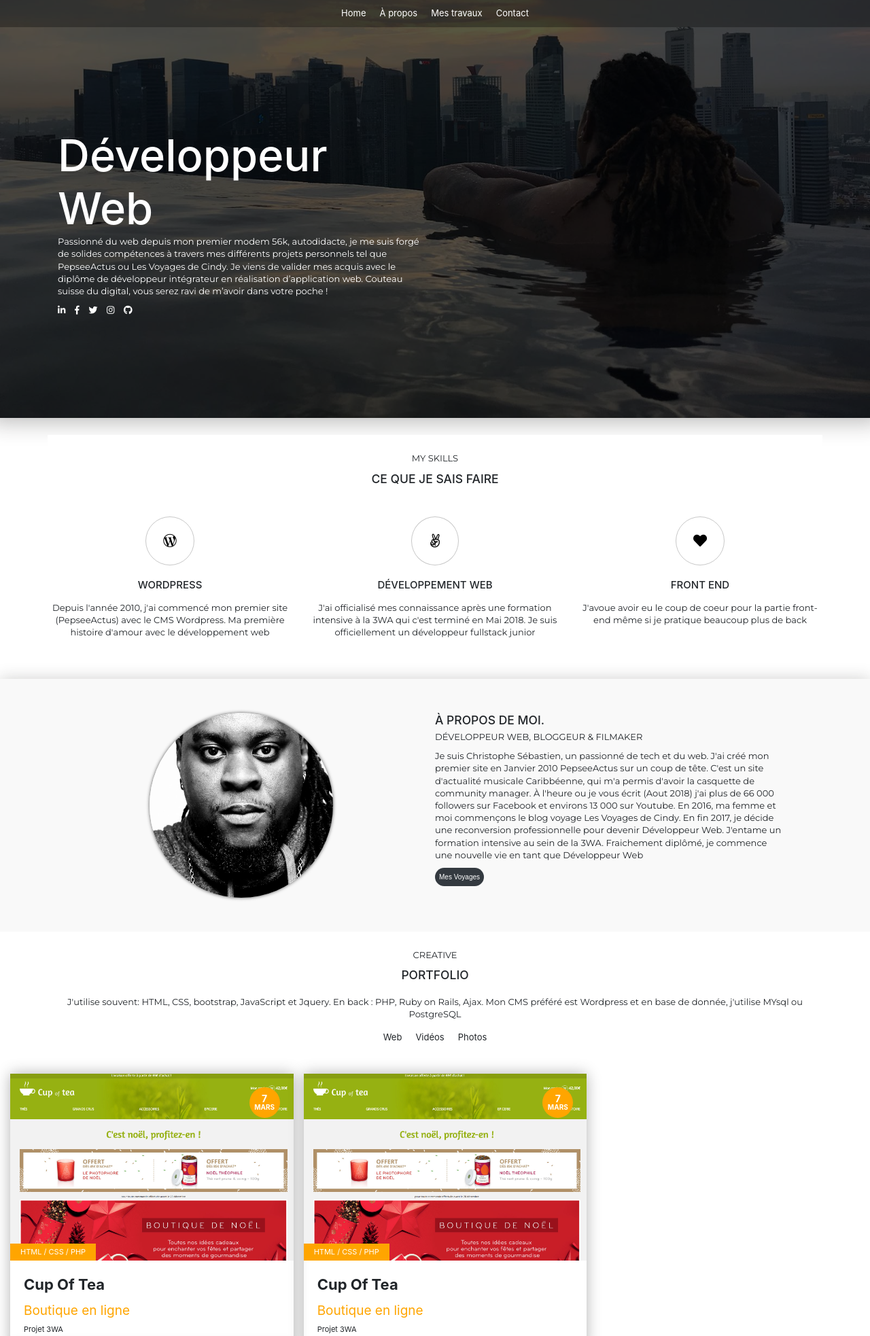
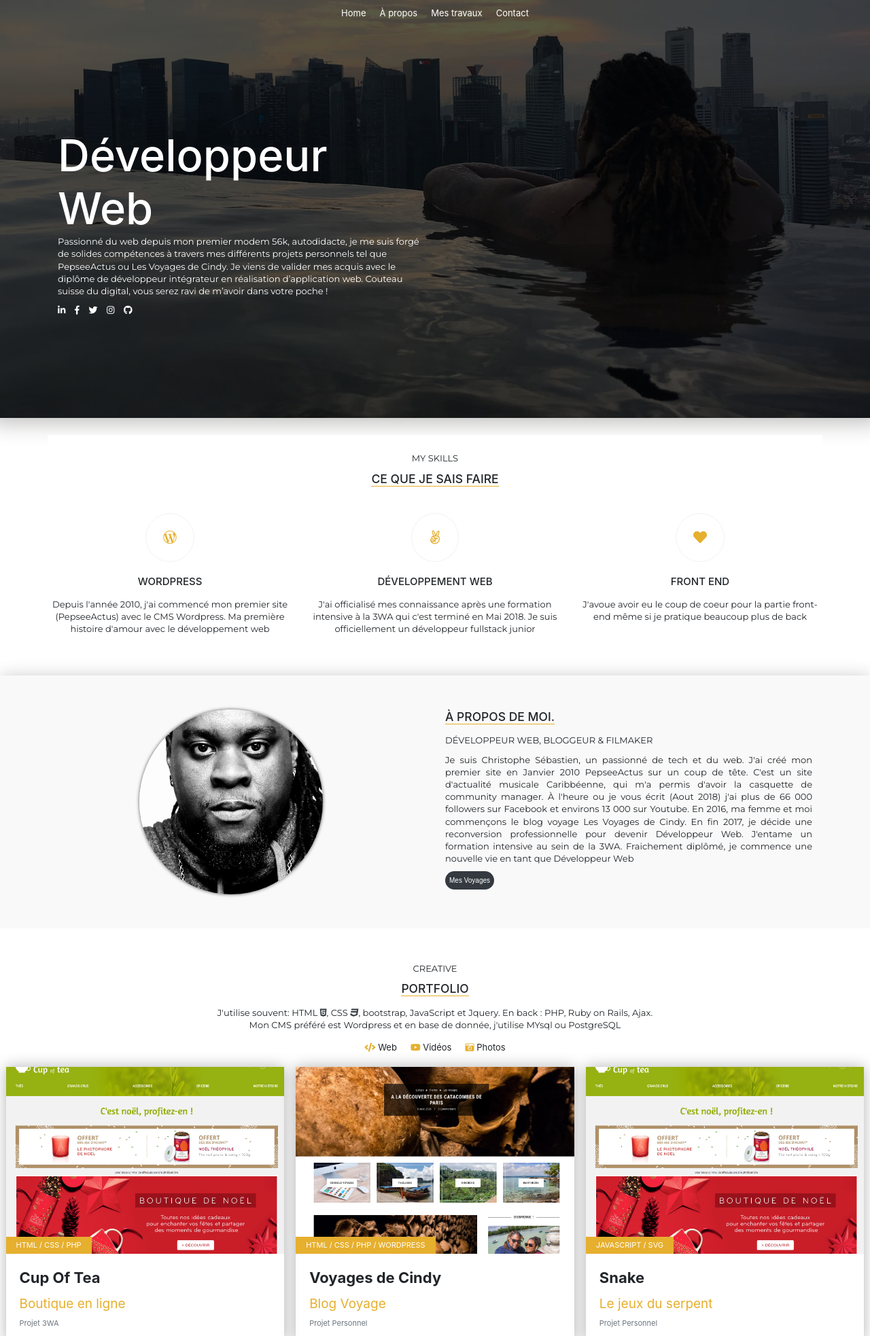
Before and after one commit to PepseeActus/Portfolio, a PHP site: page / in a window 1280 px wide. Shown: the top 1966 px of the page at 68% size. Run offline with PHP 8.4, Linux system fonts and the light colour scheme; some libraries are stand-ins or nearby versions.

Commit message:
responsive

```diff
--- a/css/portfolio.css
+++ b/css/portfolio.css
@@ -13,6 +13,10 @@ h1 {
   font-size: 5em;
   margin: 0;
 }
+h3 {
+  border-bottom: 1px solid #E6AF2E;
+  display: inline;
+}
 p {
   font-family: 'Montserrat', sans-serif;
 }
@@ -20,15 +24,21 @@ a {
   color: inherit;
   text-decoration: none;
 }
+.firstPart a:hover,
+.firstPart i:hover,
+footer .reseaux a i,
+.secondPart a:hover {
+  color: #E6AF2E;
+  text-decoration: none;
+}
 i {
-  color: black;
+  color: rgb(230,175,46);
 }
 img {
   width: 100%;
 }
 .firstPart i,
-.firstPart a,
-footer .reseaux a i {
+.firstPart a {
   color: white;
 }
 
@@ -59,9 +70,6 @@ header {
   background-size: cover;
   color: white;
   position: relative;
-}
-.firstPart nav {
-  background-color: #0000004f;
 }
 .overlay {
   background-color: rgba(0, 0, 0, 0.66);
@@ -90,23 +100,32 @@ header {
 }
 .secondPart i {
   font-size: 2rem;
-  border: 1px solid #00000038;
+  border: 1px solid #77747417;
   border-radius: 50%;
   padding: 25px;
 }
 .secondPart h4 {
   padding: 20px 0 10px 0;
 }
-.thirdPart {
+.thirdPart,
+.fifthPart {
   background-color: #F9F9F9;
   padding: 50px 0 50px 0;
   box-shadow: 0px 1px 23px #2322203b;
+}
+.thirdPart h4 {
+  padding: 20px 0 10px 0;
 }
 .thirdPart img {
   width: 270px;
   border-radius: 50%;
   box-shadow: 0px 0px 5px #555;
   margin-left: 120px;
+}
+.fourthPart {
+  background-color: white;
+  text-align: center;
+  padding: 50px 0;
 }
 .btn {
   border-radius: 8.25rem !important;
@@ -138,61 +157,43 @@ form {
 .carte {
   position: relative;
   box-shadow: 0px 0px 20px rgba(0,0,0,0.3);
-  transition: box-shadow 0.3s;
+  transition: box-shadow 0.4s;
   overflow: hidden;
+  width: 32%;
+  display: inline-block;
 }
 .carte:hover {
   box-shadow: 0px 0px 50px rgba(0,0,0,0.3);
-}
-.carte__date {
-  position: absolute;
-  top: 20px;
-  right: 20px;
-  width: 45px;
-  height: 45px;
-  padding-top: 10px;
-  color: #fff;
-  line-height: 13px;
-  font-weight: bold;
-  border-radius: 50%;
-  background-color: orange;
-}
-.carte__date__day {
-  display: block;
-  font-size: 14px;
-}
-.carte__date__month {
-  display: block;
-  font-size: 10px;
-  text-transform: uppercase;
 }
 .carte__thumb {
   height: 275px;
   background-color: #000;
   overflow: hidden;
-  transition: height 0.3s;
+  transition: height 0.4s;
+}
+.carte:hover .carte__thumb {
+  height: 180px;
 }
 .carte__thumb img {
   display: block;
   opacity: 1;
-  transition: opacity 0.3s, transform 0.3s;
+  object-fit: cover;
+  height: 100%;
+  transition: opacity 0.4s, transform 0.4s;
   transform: scale(1);
 }
 .carte:hover .carte__thumb img {
   opacity: 0.6;
   transform: scale(1.2);
 }
-.carte:hover .carte__thumb {
-  height: 190px;
-}
 .carte__body {
   position: relative;
   padding: 20px;
   height: 130px;
-  transition: height 0.3s;
+  transition: height 0.4s;
 }
 .carte:hover .carte__body {
-  height: 230px;
+  height: 225px;
 }
 .carte__category {
   position: absolute;
@@ -200,7 +201,7 @@ form {
   top: -25px;
   height: 25px;
   padding: 0 15px;
-  background-color: orange;
+  background-color: #E6AF2E;
   color: #fff;
   font-size: 11px;
   line-height: 25px;
@@ -212,11 +213,17 @@ form {
   padding-bottom: 10px;
   text-align: left;
 }
+.carte:hover .carte__title {
+  animation: titleBlur 0.4s;
+}
 .carte__subtitle {
-  color: orange;
+  color: #E6AF2E;
   font-size: 19px;
   padding-bottom: 10px;
   text-align: left;
+}
+.carte:hover .carte__subtitle {
+  animation: subtitleBlur 0.4s;
 }
 .carte__description {
   position: absolute;
--- a/footer.php
+++ b/footer.php
@@ -1,32 +1,33 @@
 <footer>
-  <div class="container">
-    <div class="text-white d-flex justify-content-center">
+  <div class="container-footer">
+    <div class="text-white d-flex justify-content-between">
       <nav class="nav flex-column">
-        <span>Menu</span>
+        <span class="pb-3">Menu</span>
         <a class="nav-link text-muted p-0" href="#propos">À propos</a>
         <a class="nav-link text-muted p-0" href="#travaux">Mes travaux</a>
         <a class="nav-link text-muted p-0" href="#contact">Contact</a>
       </nav>
       <nav class="nav flex-column">
-        <span>Téléphone</span>
-        <span class="text-muted">+33 7 60 62 54 73</span>
+        <span class="pb-3">Téléphone</span>
+        <span class="text-muted"><i class="fas fa-phone"></i> +33 7 60 62 54 73</span>
+      </nav>
+      <nav class="nav flex-column d-none d-md-flex">
+        <span class="pb-3">Email</span>
+        <span class="text-muted"><i class="far fa-envelope"></i> christophe.sbastien@gmail.com</span>
       </nav>
       <nav class="nav flex-column">
-        <span>Email</span>
-        <span class="text-muted">christophe.sbastien@gmail.com</span>
-      </nav>
-      <nav class="nav flex-column">
-        <span>Mes projets personnel</span>
+        <span class="pb-3">Mes projets personnel</span>
         <a class="nav-link text-muted p-0" href="http://lesvoyagesdecindy.com/" target="_blank">Les Voyages de Cindy</a>
         <a class="nav-link text-muted p-0" href="https://www.facebook.com/PepseeActus/?ref=bookmarks" target="_blank">PepseeActus</a>
       </nav>
     </div>
     <hr>
     <div>
-      <div class="float-left text-muted p-4">
+      <div class="d-flex justify-content-between">
+        <div class="float-left text-muted pt-4">
           <p>design by Christophe Sébastien aka @PepseeActus</p>
         </div>
-      <div class="reseaux float-right p-4">
+        <div class="reseaux float-right pt-4">
           <a href="https://www.linkedin.com/in/christophe-s%C3%A9bastien-372a45139/"><i class="fab fa-linkedin-in"></i></a>
           <a href="https://www.facebook.com/SelectaPepsee"><i class="fab fa-facebook-f"></i></a>
           <a href="https://twitter.com/PepseeActus"><i class="fab fa-twitter"></i></a>
@@ -35,6 +36,7 @@
         </div>
       </div>
       <div class="clearfix"></div>
+    </div>
   </div>
 </footer>
 <script src="https://code.jquery.com/jquery-3.2.1.slim.min.js" integrity="sha384-KJ3o2DKtIkvYIK3UENzmM7KCkRr/rE9/Qpg6aAZGJwFDMVNA/GpGFF93hXpG5KkN" crossorigin="anonymous"></script>
--- a/index.php
+++ b/index.php
@@ -4,17 +4,17 @@
     <p class="text-uppercase">my skills</p>
     <h3 class="text-uppercase">Ce que je sais faire</h3>
     <div class="row">
-      <div class="col">
+      <div class="col-12 col-md-4">
         <i class="fab fa-wordpress-simple"></i>
         <h4 class="text-uppercase">wordpress</h4>
         <p>Depuis l'année 2010, j'ai commencé mon premier site (PepseeActus) avec le CMS Wordpress. Ma première histoire d'amour avec le développement web</p>
       </div>
-      <div class="col">
+      <div class="col-12 col-md-4">
         <i class="fab fa-angellist"></i>
         <h4 class="text-uppercase">Développement Web</h4>
         <p>J'ai officialisé mes connaissance après une formation intensive à la 3WA qui c'est terminé en Mai 2018. Je suis officiellement un développeur fullstack junior</p>
       </div>
-      <div class="col">
+      <div class="col-12 col-md-4">
         <i class="fas fa-heart"></i>
         <h4 class="text-uppercase">Front End</h4>
         <p>J'avoue avoir eu le coup de coeur pour la partie front-end même si je pratique beaucoup plus de back</p>
@@ -23,14 +23,14 @@
   </div>
   <div class="thirdPart" id="propos">
     <div class="container">
-      <div class="row container">
-        <div class="col-6">
+      <div class="row">
+        <div class="col-12 col-md-6 mb-4 mb-md-0">
           <img src="img/moi.jpg" alt="moi">
         </div>
-        <div class="col-6">
+        <div class="col-12 col-md-6">
           <h3 class="text-uppercase">À propos de moi.</h3>
-          <p class="text-uppercase">Développeur Web, bloggeur & Filmaker</p>
-          <p>Je suis Christophe Sébastien, un passionné de tech et du web. J'ai créé mon premier site en Janvier 2010 <a href="https://www.facebook.com/PepseeActus/?ref=bookmarks" target="_blank">PepseeActus</a> sur un coup de tête. C'est un site d'actualité musicale Caribbéenne, qui m'a permis d'avoir la casquette de community manager. À l'heure ou je vous écrit (Aout 2018) j'ai plus de 66 000 followers sur Facebook et environs 13 000 sur Youtube. En 2016, ma femme et moi commençons le blog voyage <a href="http://lesvoyagesdecindy.com/" target="_blank">Les Voyages de Cindy</a>. En fin 2017, je décide une reconversion professionnelle pour devenir Développeur Web. J'entame un formation intensive au sein de la 3WA. Fraichement diplômé, je commence une nouvelle vie en tant que Développeur Web</p>
+          <p class="text-uppercase pt-4">Développeur Web, bloggeur & Filmaker</p>
+          <p class="text-justify">Je suis Christophe Sébastien, un passionné de tech et du web. J'ai créé mon premier site en Janvier 2010 <a href="https://www.facebook.com/PepseeActus/?ref=bookmarks" target="_blank">PepseeActus</a> sur un coup de tête. C'est un site d'actualité musicale Caribbéenne, qui m'a permis d'avoir la casquette de community manager. À l'heure ou je vous écrit (Aout 2018) j'ai plus de 66 000 followers sur Facebook et environs 13 000 sur Youtube. En 2016, ma femme et moi commençons le blog voyage <a href="http://lesvoyagesdecindy.com/" target="_blank">Les Voyages de Cindy</a>. En fin 2017, je décide une reconversion professionnelle pour devenir Développeur Web. J'entame un formation intensive au sein de la 3WA. Fraichement diplômé, je commence une nouvelle vie en tant que Développeur Web</p>
           <button type="button" class="btn bg-dark video-btn text-white p-2" data-toggle="modal" data-src="https://www.youtube.com/embed/svPrq82MnII" data-target="#myModal">Mes Voyages</button>
           <div class="modal fade" id="myModal" tabindex="-1" role="dialog" aria-labelledby="exampleModalLabel" aria-hidden="true">
             <div class="modal-dialog" role="document">
@@ -51,34 +51,30 @@
       </div>
     </div>
   </div>
-  <div class="secondPart" id="travaux">
+  <div class="fourthPart" id="travaux">
     <div class="container">
       <p class="text-uppercase">creative</p>
       <h3 class="text-uppercase">portfolio</h3>
-      <p class="pt-4">J'utilise souvent: HTML, CSS, bootstrap, JavaScript et Jquery. En back : PHP, Ruby on Rails, Ajax. Mon CMS préféré est Wordpress et en base de donnée, j'utilise MYsql ou PostgreSQL</p>
+      <p class="pt-4">J'utilise souvent: HTML <i class="fab fa-html5 text-dark"></i>, CSS <i class="fab fa-css3 text-dark"></i>, bootstrap, JavaScript et Jquery. En back : PHP, Ruby on Rails, Ajax.<br> Mon CMS préféré est Wordpress et en base de donnée, j'utilise MYsql ou PostgreSQL</p>
     </div>
     <div>
-      <ul class="nav justify-content-center" id="myTab" role="tablist">
+      <ul class="nav justify-content-center pb-4" id="myTab" role="tablist">
         <li class="nav-item">
-          <a class="nav-link active" id="home-web" data-toggle="tab" href="#web" role="tab" aria-controls="home" aria-selected="true">Web</a>
+          <a class="nav-link active" id="home-web" data-toggle="tab" href="#web" role="tab" aria-controls="home" aria-selected="true"><i class="fas fa-code"></i> Web</a>
         </li>
         <li class="nav-item">
-          <a class="nav-link" id="home-videos" data-toggle="tab" href="#videos" role="tab" aria-controls="home" aria-selected="false">Vidéos</a>
+          <a class="nav-link" id="home-videos" data-toggle="tab" href="#videos" role="tab" aria-controls="home" aria-selected="false"><i class="fab fa-youtube"></i> Vidéos</a>
         </li>
         <li class="nav-item">
-          <a class="nav-link" id="home-photos" data-toggle="tab" href="#photos" role="tab" aria-controls="home" aria-selected="false">Photos</a>
+          <a class="nav-link" id="home-photos" data-toggle="tab" href="#photos" role="tab" aria-controls="home" aria-selected="false"><i class="fas fa-camera-retro"></i> Photos</a>
         </li>
       </ul>
       <div class="tab-content" id="myTabContent">
         <div class="tab-pane fade show active" id="web" role="tabpanel" aria-labelledby="web-tab">
-          <div class="row m-0 px-4">
-            <article class="carte col-4 p-0">
+          <div class="d-flex justify-content-around">
+            <article class="carte">
               <div class="carte__thumb">
-                <img src="img/project1.png" alt="project 1">
-              </div>
-              <div class="carte__date">
-                <span class="carte__date__day">7</span>
-                <span class="carte__date__month">Mars</span>
+                <a href="#"><img src="img/project1.png" alt="project 1"></a>
               </div>
               <div class="carte__body">
                 <div class="carte__category">HTML / CSS / PHP</div>
@@ -86,70 +82,66 @@
                 <div class="carte__subtitle">Boutique en ligne</div>
                 <p class="carte__description">Une boutique en ligne pour un magasin de thé basé sur du HTML et CSS avec un peu de PHP en back</p>
               </div>
-              <div class="carte__footer">
+              <div class="carte__footer text-muted">
                 <span>Projet 3WA</span>
               </div>
             </article>
-            <article class="carte col-4 p-0 mx-4">
+            <article class="carte my-4 my-lg-0">
+              <div class="carte__thumb">
+                <a href="http://lesvoyagesdecindy.com/" target="_blank"><img src="img/project2.png" alt="project 2"></a>
+              </div>
+              <div class="carte__body">
+                <div class="carte__category">HTML / CSS / PHP / WORDPRESS</div>
+                <div class="carte__title"><a href="http://lesvoyagesdecindy.com/" target="_blank">Voyages de Cindy</a></div>
+                <div class="carte__subtitle">Blog Voyage</div>
+                <p class="carte__description">L’objectif du blog est de vous aider à transformer vos rêves de voyage en réalité.</p>
+              </div>
+              <div class="carte__footer text-muted">
+                <span>Projet Personnel</span>
+              </div>
+            </article>
+            <article class="carte">
               <div class="carte__thumb">
                 <img src="img/project1.png" alt="project 1">
               </div>
-              <div class="carte__date">
-                <span class="carte__date__day">7</span>
-                <span class="carte__date__month">Mars</span>
+              <div class="carte__body">
+                <div class="carte__category">JAVASCRIPT / SVG</div>
+                <div class="carte__title"><a href="#">Snake</a></div>
+                <div class="carte__subtitle">Le jeux du serpent</div>
+                <p class="carte__description">Le jeux du serpent revisité tout en JavaScript afin de m'entrainer</p>
               </div>
-              <div class="carte__body">
-                <div class="carte__category">HTML / CSS / PHP</div>
-                <div class="carte__title"><a href="#">Cup Of Tea</a></div>
-                <div class="carte__subtitle">Boutique en ligne</div>
-                <p class="carte__description">Une boutique en ligne pour un magasin de thé basé sur du HTML et CSS avec un peu de PHP en back</p>
-              </div>
-              <div class="carte__footer">
-                <span>Projet 3WA</span>
-              </div>
-            </article>
-            <article class="carte col-4 p-0">
-              <div class="carte__thumb">
-                <img src="img/project1.png" alt="project 1">
-              </div>
-              <div class="carte__date">
-                <span class="carte__date__day">7</span>
-                <span class="carte__date__month">Mars</span>
-              </div>
-              <div class="carte__body">
-                <div class="carte__category">HTML / CSS / PHP</div>
-                <div class="carte__title"><a href="#">Cup Of Tea</a></div>
-                <div class="carte__subtitle">Boutique en ligne</div>
-                <p class="carte__description">Une boutique en ligne pour un magasin de thé basé sur du HTML et CSS avec un peu de PHP en back</p>
-              </div>
-              <div class="carte__footer">
-                <span>Projet 3WA</span>
+              <div class="carte__footer text-muted">
+                <span>Projet Personnel</span>
               </div>
             </article>
           </div>
         </div>
         <div class="tab-pane fade" id="videos" role="tabpanel" aria-labelledby="videos-tab">
           <p>Mes voyages</p>
+          <div class="container">
             <div class="row">
-            <iframe class="col-6" width="560" height="315" src="https://www.youtube.com/embed/G-bUbZgNcDE" frameborder="0" allow="autoplay; encrypted-media" allowfullscreen></iframe>
-            <iframe class="col-6" width="560" height="315" src="https://www.youtube.com/embed/svPrq82MnII" frameborder="0" allow="autoplay; encrypted-media" allowfullscreen></iframe>
+              <iframe class="col-12 col-lg-6" width="560" height="250" src="https://www.youtube.com/embed/G-bUbZgNcDE" frameborder="0" allow="autoplay; encrypted-media" allowfullscreen></iframe>
+              <iframe class="col-12 col-lg-6 mt-4 mt-lg-0" width="560" height="250" src="https://www.youtube.com/embed/svPrq82MnII" frameborder="0" allow="autoplay; encrypted-media" allowfullscreen></iframe>
             </div>
             <div class="row">
-            <iframe class="col-12" width="560" height="315" src="https://www.youtube.com/embed/cD-DELz60yQ" frameborder="0" allow="autoplay; encrypted-media" allowfullscreen></iframe>
+              <iframe class="col-12 col-lg-6 mt-4" width="560" height="250" src="https://www.youtube.com/embed/cD-DELz60yQ" frameborder="0" allow="autoplay; encrypted-media" allowfullscreen></iframe>
+              <iframe class="col-12 col-lg-6 mt-4" width="560" height="250" src="https://www.youtube.com/embed/ooezgYqOqYI" frameborder="0" allow="autoplay; encrypted-media" allowfullscreen></iframe>
+            </div>
           </div>
         </div>
         <div class="tab-pane fade" id="photos" role="tabpanel" aria-labelledby="photos-tab">
+          <div class="container">
             <div class="row">
-            <div class="col">
+              <div class="col-12 col-lg-4">
                 <img class="card-img" src="img/1.jpg" alt="photo1">
                 <img class="card-img py-4" src="img/2.jpg" alt="photo2">
                 <img class="card-img" src="img/3.jpg" alt="photo3">
               </div>
-            <div class="col">
-              <img class="card-img" src="img/4.jpg" alt="photo4">
+              <div class="col-12 col-lg-4">
+                <img class="card-img pt-4 pt-lg-0" src="img/4.jpg" alt="photo4">
                 <img class="card-img py-4" src="img/5.jpg" alt="photo5">
               </div>
-            <div class="col">
+              <div class="col-12 col-lg-4">
                 <img class="card-img" src="img/7.jpg" alt="photo7">
                 <img class="card-img py-4" src="img/8.jpg" alt="photo8">
                 <img class="card-img" src="img/9.jpg" alt="photo9">
@@ -159,9 +151,10 @@
         </div>
       </div>
     </div>
-  <div class="thirdPart" id="contact">
+  </div>
+  <div class="fifthPart" id="contact">
     <div class="container">
-      <h3 class="text-center text-uppercase">Contact</h3>
+      <h4 class="text-center text-uppercase">Contact</h4>
 
       <?php if(array_key_exists('errors', $_SESSION)): ?>
         <div class="alert alert-danger">
```
Also changed, not shown: other parts of css/portfolio.css (+66 -8 lines), img/project2.png (added). Lines whose indentation alone changed are shown as unchanged.
